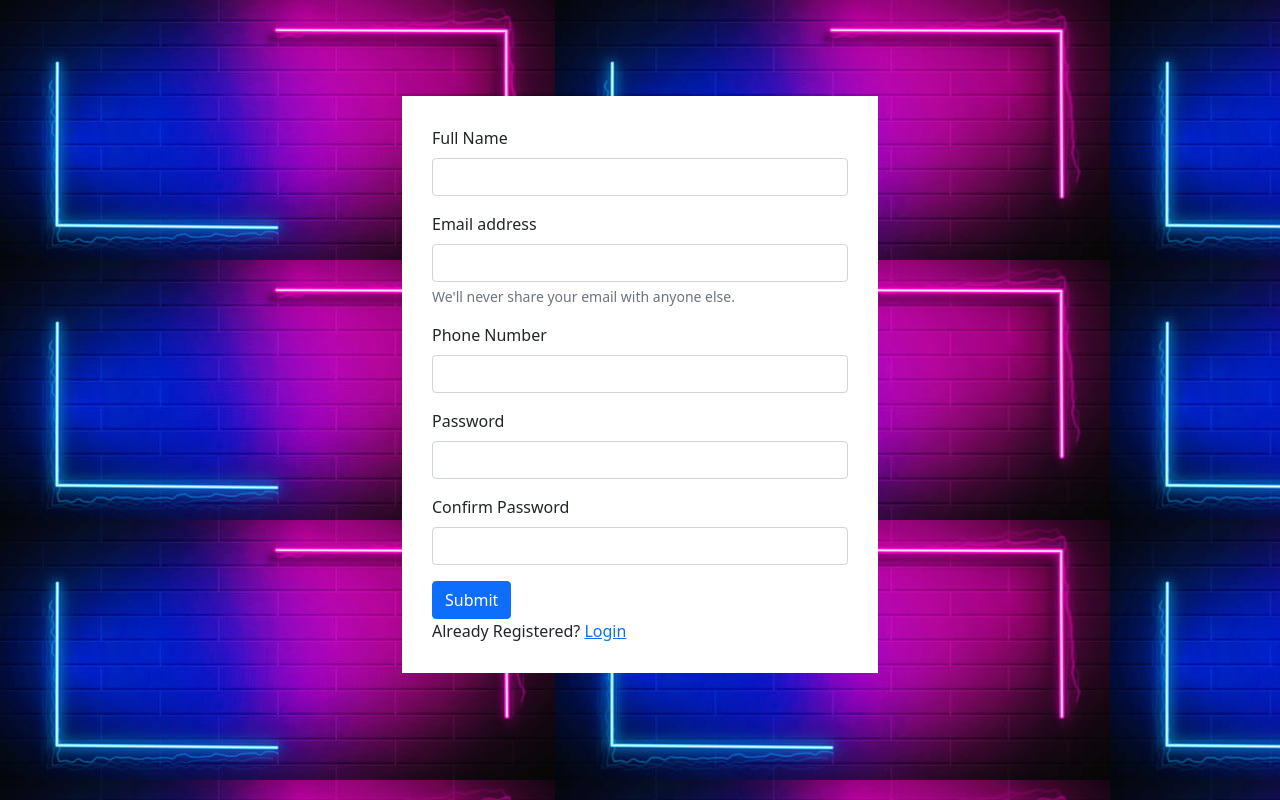
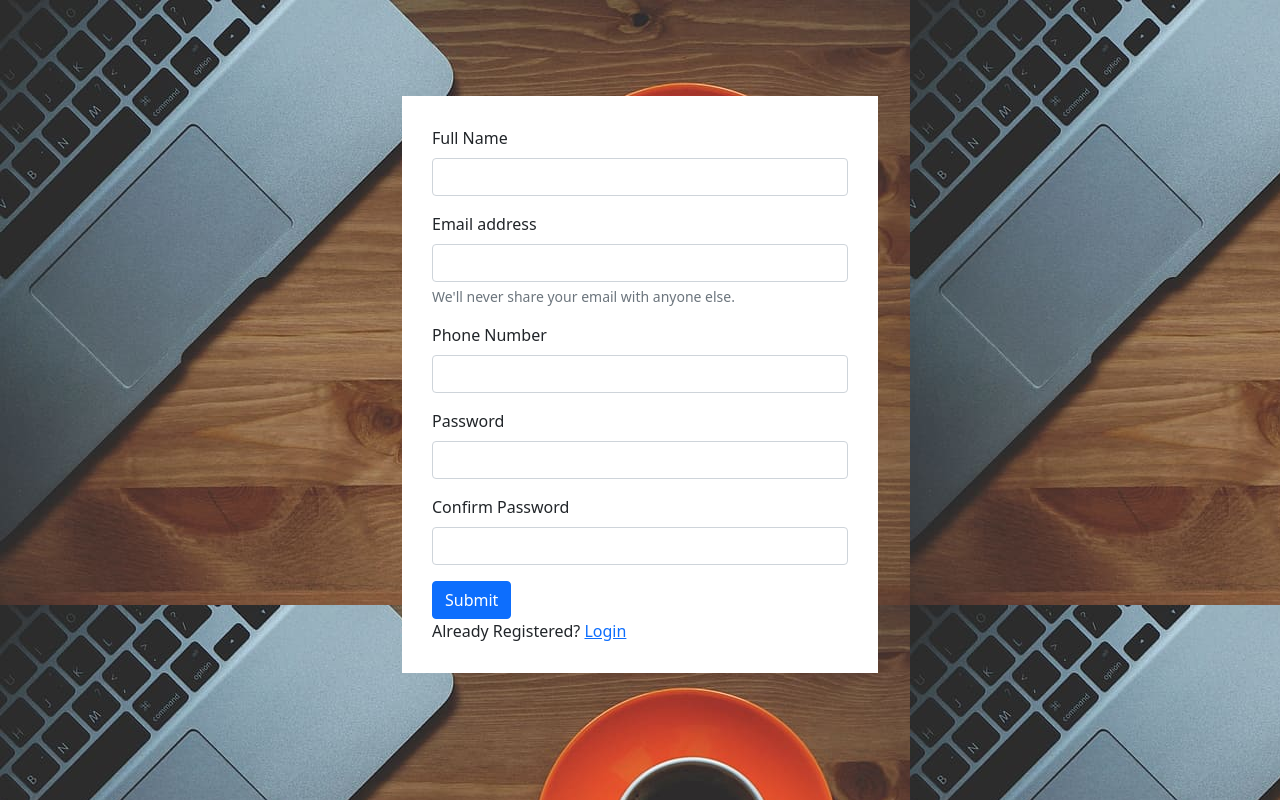
Before and after one commit to bhoomikajreddy/Job-Portal, a PHP site: page /register.php in a window 1280 px wide. Run offline with PHP 8.4, Linux system fonts and the light colour scheme.

Commit message:
Update register.php

```diff
--- a/register.php
+++ b/register.php
@@ -37,7 +37,7 @@ if(isset($_POST['submit'])){
     <title>Register</title>
     <style>
       body{
-        background-image: url('portal.jpg');
+        background-image: url('background.jpg');
         background-size: auto;
       }
         form{
```
